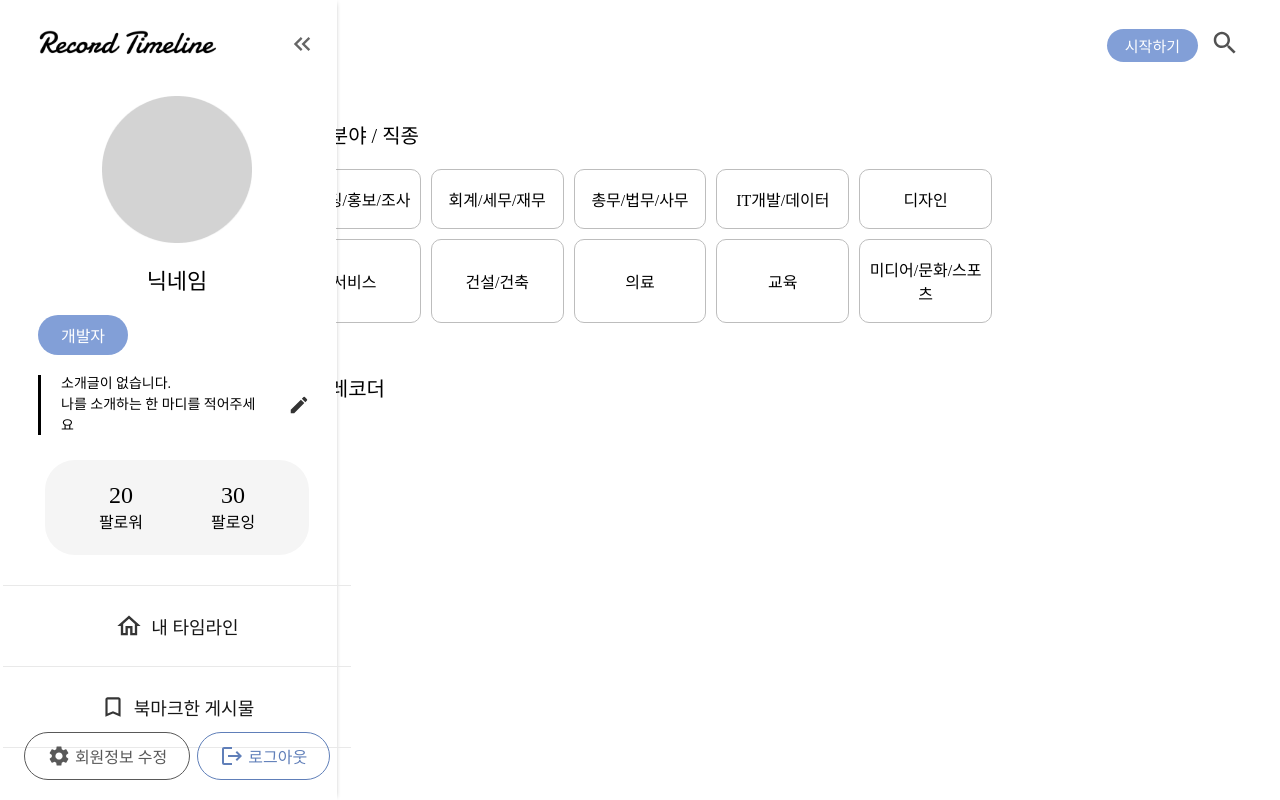
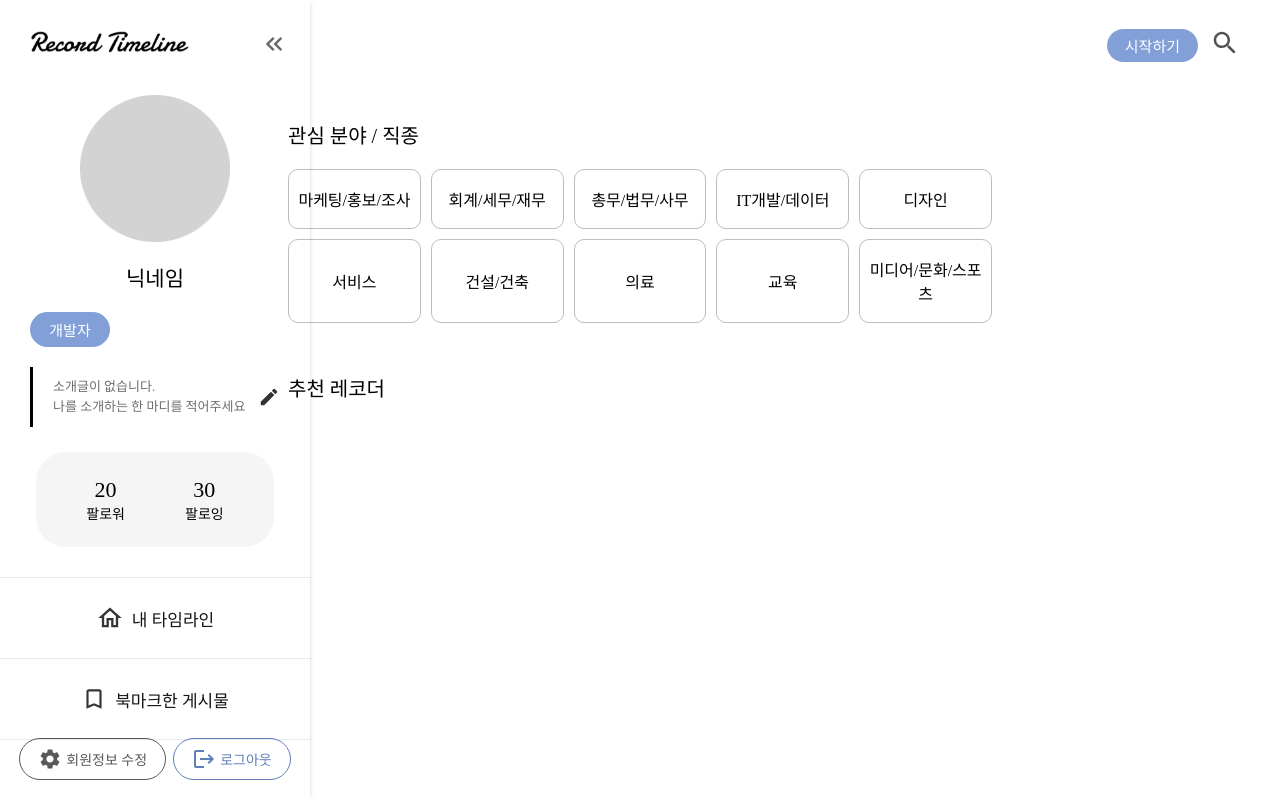
Before and after one commit to Record-Timeline/Front, a React (Create React App) app: page / in a window 1280 px wide. Built offline with nearby package versions, Linux system fonts and the light colour scheme.

Commit message:
Feat: 네비게이션 바 width 조정

```diff
--- a/src/components/common/NavigationBar.jsx
+++ b/src/components/common/NavigationBar.jsx
@@ -51,7 +51,7 @@ export default function NavigationBar() {
         position: fixed;
         top: 0;
         left: 0;
-        width: ${isExpanded ? "337px" : "300px"};
+        width: ${isExpanded ? "310px" : "300px"};
         box-shadow: ${isExpanded ? "1px 0px 5px -3px #8b8b8b" : "none"};
         height: 100vh;
         display: flex;
@@ -68,21 +68,23 @@ export default function NavigationBar() {
           <div
             css={css({
               height: "100vh",
+              width: "250px",
               backgroundColor: "white",
-              padding: "30px 20px 0px 38px",
+              padding: "30px 0px 0px 30px",
             })}
           >
             <div
               css={css({
                 display: "flex",
                 alignItems: "center",
+                width: "250px",
               })}
             >
               <img
                 src={Logo}
                 alt="record timeline"
                 css={css`
-                  width: ${isExpanded ? "180px" : "0px"};
+                  width: ${isExpanded ? "160px" : "0px"};
                 `}
               />
               <KeyboardDoubleArrowLeftIcon
@@ -101,7 +103,7 @@ export default function NavigationBar() {
                 alignItems: "center",
                 flexDirection: "column",
                 margin: "40px 0px 20px 0px",
-                fontSize: "22px",
+                fontSize: "21px",
                 fontWeight: "500",
               })}
             >
@@ -124,14 +126,14 @@ export default function NavigationBar() {
             >
               <div
                 css={css({
-                  width: "90px",
+                  width: "80px",
                   borderRadius: "20px",
                   backgroundColor: "#829FD7",
                   color: "white",
                   textAlign: "center",
-                  fontSize: "16px",
+                  fontSize: "15px",
                   fontWeight: "200",
-                  padding: "8px 0px",
+                  padding: "7px 0px",
                 })}
               >
                 {interestCategory}
@@ -149,7 +151,7 @@ export default function NavigationBar() {
                         height: 50px;
                         outline: none;
                         font-size: 15px;
-                        padding: 5px 0px 5px 20px;
+                        padding: 5px 10px 5px 18px;
                         margin-top: 20px;
                         line-height: 140%;
                         resize: none;
@@ -173,21 +175,23 @@ export default function NavigationBar() {
                       css={css({
                         display: "flex",
                         alignItems: "center",
-                        width: "80%",
+                        width: "200px",
                         borderLeft: "3px solid black",
                         height: "50px",
-                        fontSize: "15px",
+                        fontSize: "14px",
                         padding: "5px 0px 5px 20px",
                         marginTop: "20px",
                         lineHeight: "140%",
+                        wordBreak: "keep-all",
                       })}
                     >
                       {introductionText.trim() === "" ? (
                         <div
                           css={css({
                             whiteSpace: "pre-line",
-                            fontSize: "14px",
+                            fontSize: "13px",
                             width: "200px",
+                            color: "#6d6d6d",
                           })}
                         >
                           소개글이 없습니다. {"\n"}나를 소개하는 한 마디를
@@ -231,16 +235,20 @@ export default function NavigationBar() {
                   })}
                 >
                   <div css={css({ marginLeft: "20px" })}>
-                    <div css={css({ textAlign: "center", fontSize: "24px" })}>
+                    <div css={css({ textAlign: "center", fontSize: "22px" })}>
                       {followers}
                     </div>
-                    <div>팔로워</div>
+                    <div css={css({ textAlign: "center", fontSize: "14px" })}>
+                      팔로워
+                    </div>
                   </div>
                   <div css={css({ marginRight: "20px" })}>
-                    <div css={css({ textAlign: "center", fontSize: "24px" })}>
+                    <div css={css({ textAlign: "center", fontSize: "22px" })}>
                       {followings}
                     </div>
-                    <div>팔로잉</div>
+                    <div css={css({ textAlign: "center", fontSize: "14px" })}>
+                      팔로잉
+                    </div>
                   </div>
                 </div>
                 <Link
@@ -250,7 +258,7 @@ export default function NavigationBar() {
                     display: flex;
                     justify-content: center;
                     align-items: center;
-                    font-size: 18px;
+                    font-size: 17px;
                     border-top: 1px solid #e9e9e9;
                     margin-top: 30px;
                     cursor: pointer;
@@ -274,7 +282,7 @@ export default function NavigationBar() {
                     display: flex;
                     justify-content: center;
                     align-items: center;
-                    font-size: 18px;
+                    font-size: 17px;
                     border-top: 1px solid #e9e9e9;
                     border-bottom: 1px solid #e9e9e9;
                     cursor: pointer;
@@ -297,13 +305,14 @@ export default function NavigationBar() {
                     display: "flex",
                     position: "absolute",
                     bottom: "20px",
+                    fontSize: "14px",
                   })}
                 >
                   <div
                     css={css({
-                      border: "1.5px solid #595959",
+                      border: "1px solid #595959",
                       color: "#595959",
-                      padding: "11px 22px",
+                      padding: "8px 18px",
                       borderRadius: "24px",
                       display: "flex",
                       justifyContent: "center",
@@ -320,9 +329,9 @@ export default function NavigationBar() {
                   </div>
                   <div
                     css={css({
-                      border: "1.5px solid #607FB9",
+                      border: "1px solid #607FB9",
                       color: "#607FB9",
-                      padding: "11px 22px",
+                      padding: "8px 18px",
                       borderRadius: "24px",
                       display: "flex",
                       justifyContent: "center",
```
Also changed, not shown: src/components/main/RecoderRecommendation.jsx (added, +17 -0 lines).
